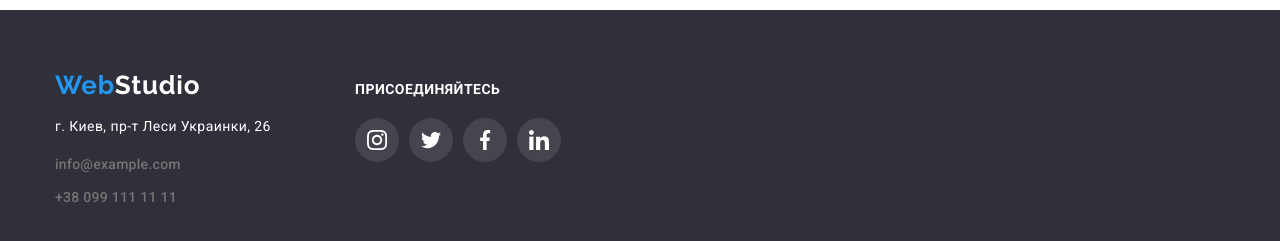
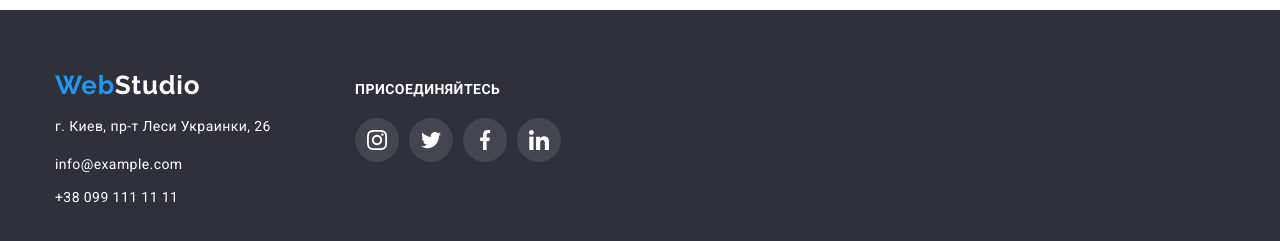
Before and after one commit to Irakliy-Dzhanashiya/goit-markup-hw-04, a plain HTML site: page portfolio.html in a window 1280 px wide. Shown: the part 1783-2024 px from the top of the page. Drawn offline with Linux system fonts and the light colour scheme.

Commit message:
Update portfolio.html

```diff
--- a/portfolio.html
+++ b/portfolio.html
@@ -238,11 +238,11 @@
       </section>
     </main>
 
-    <!--Footer-->
+   <!--Footer-->
     <footer class="footer">
       <div class="container">
-        <ul class="list footer-flex">
-          <li class="footer-box">
+        <div class="list footer-flex">
+          <div class="footer-box">
         <a href="./index.html" class="webstudio-footer"
           >Web<span class="color2">Studio</span></a
         >
@@ -250,17 +250,17 @@
           <p>г. Киев, пр-т Леси Украинки, 26</p>
           <ul>
             <li class="mailto">
-              <a href="mailto:info@example.com" class="contacts"
+              <a href="mailto:info@example.com" class="contacts-footer"
                 >info@example.com</a
               >
             </li>
             <li>
-              <a href="tel:+380991111111" class="contacts">+38 099 111 11 11</a>
+              <a href="tel:+380991111111" class="contacts-footer">+38 099 111 11 11</a>
             </li>
           </ul>
         </address>
-      </li>
-      <li class="footer-box">
+      </div>
+      <div class="footer-box">
         <div>
           <h2 class="join">ПРИСОЕДИНЯЙТЕСЬ</h2>
               <ul class="list icon-join-flex">
@@ -294,8 +294,8 @@
                 </li>
               </ul>
             </div>
-          </li>
-        </ul>
+          </div>
+        </div>
       </div>
     </footer>
   </body>
```
